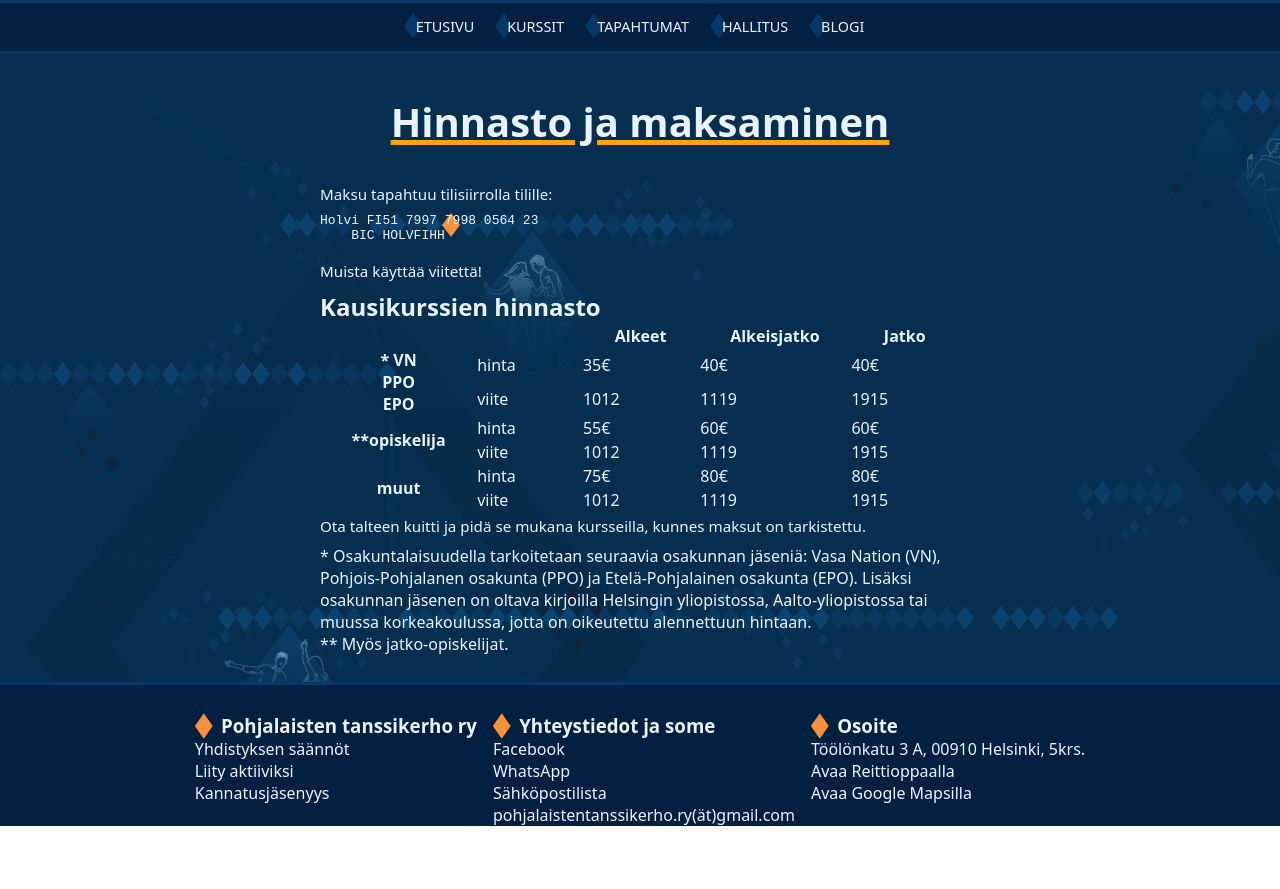
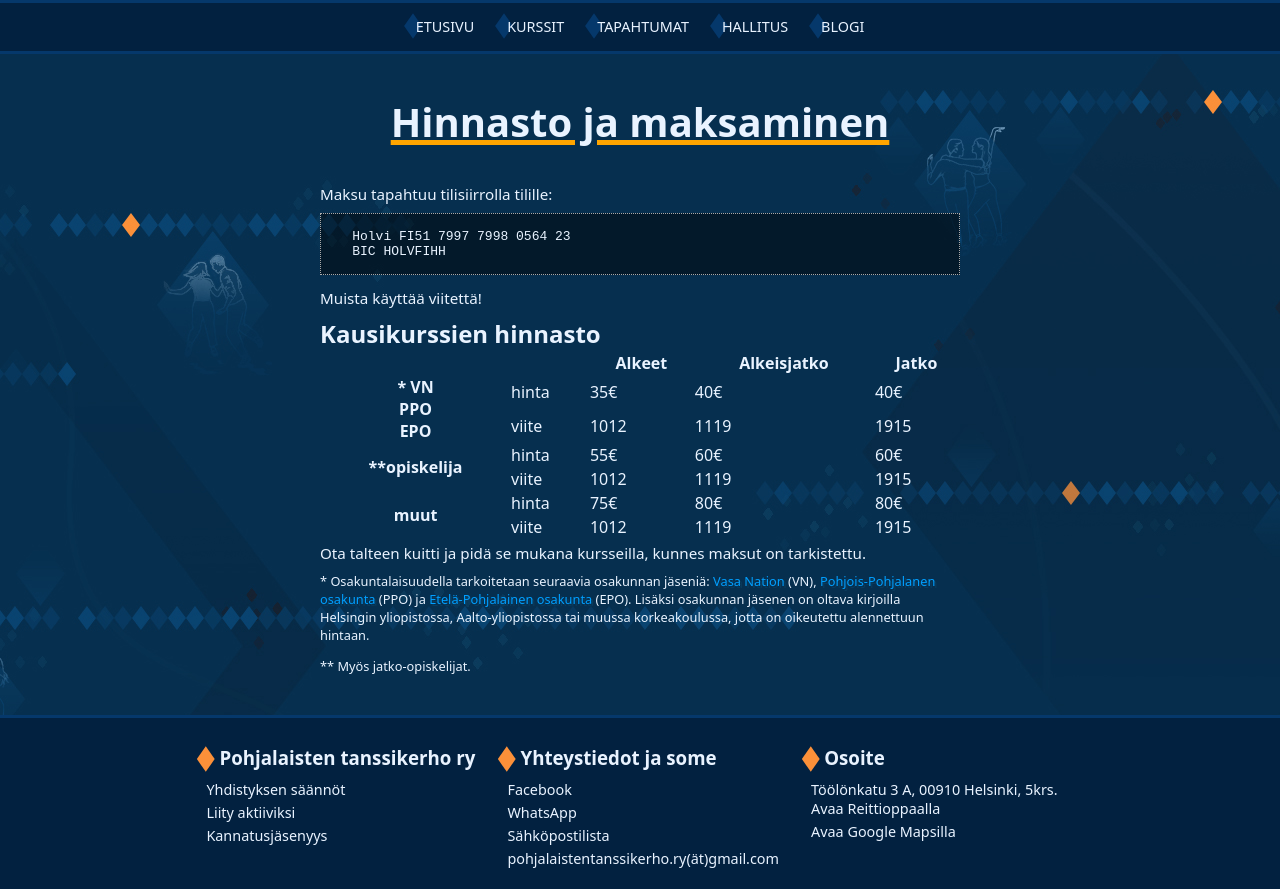
Before and after one commit to pohjalaisten-tanssikerho/web, a SvelteKit app: page /kurssit/hinnasto-ja-maksaminen in a window 1280 px wide. Before the commit the page ends 826 px from the top, so only its background shows below. Built offline with nearby package versions, Linux system fonts and the light colour scheme.

Commit message:
Tweak global CSS

```diff
--- a/src/app.html
+++ b/src/app.html
@@ -14,7 +14,11 @@
       --color-white: #E9F3FF;
       --color-orange: #FB9039;
       --color-night-blue: #022140;
+      --color-gray-blue:  #0B3C5D;
       --color-light-blue: #05386B;
+      --color-bright-blue: #009fff;
+
+      --list-padding-bottom: .3em;
     }
     * {
       margin: 0;
@@ -27,6 +31,7 @@
       font-family: "Noto Sans", "Noto Sans JP", "Meiryo", "sans-serif";
       color: var(--color-white);
       background-image: url(/img/bg.jpg);
+      background-position: 50% 0;
     }
   </style>
 </html>
--- a/src/routes/+layout.svelte
+++ b/src/routes/+layout.svelte
@@ -128,7 +128,7 @@
     nav.header-middle {
       z-index: 1;
     }
-nav.header-middle span h4::before {
+    nav.header-middle span > h4::before {
       content: " ";
       width: 18px;
       height: 18px;
@@ -148,8 +148,9 @@ nav.header-middle span h4::before {
       padding-top: 1.7em;
       section {
         position: relative;
+        padding: 0 1em 1em 0;
         h3 {
-        padding-left: 1.4em;
+          padding: 0 0 .5em .7em;
         }
         h3::before {
           content: " ";
@@ -158,13 +159,17 @@ nav.header-middle span h4::before {
           position: absolute;
           background-color: #fb9039;
           transform: scaleX(0.7) rotate(45deg);
-          left: 0;
+          left: -.5em;
           top: .25em;
         }
         nav {
           display: flex;
           flex-wrap: nowrap;
           flex-direction: column;
+          font-size: .9em;
+          a {
+            padding-bottom: var(--list-padding-bottom);
+          }
         }
       }
     }
@@ -172,7 +177,8 @@ nav.header-middle span h4::before {
   main {
     padding-bottom: 1.7em;
     * {
-      width: 640px;
+      /* width: 640px; */
+      width: min(100% - 2rem, 640px);
       margin: 0 auto;
 
     }
@@ -180,6 +186,36 @@ nav.header-middle span h4::before {
       margin-top: .2em;
       margin-bottom: .6em;
       font-size: .95em;
+    }
+    a {
+      color: var(--color-bright-blue);
+      text-shadow: 2px 2px var(--color-gray-blue);
+    }
+    strong {
+      color: var(--color-orange);
+    }
+    pre {
+      /* padding: 1.1em 1em; */
+      margin-bottom: 1em;
+      border: dotted 1px #A9A9A9;
+      background-color: rgba(0,0,0,.47);
+    }
+    ul {
+      position: relative;
+      list-style-type: none;
+      padding-left: .2em;
+      transform: translateX(.3em);
+    }
+    ul li:after {
+      position: absolute;
+      content: "";
+      /* background-color: var(--color-orange); */
+      background-color: var(--color-orange);
+      width: .65em;
+      height: .65em;
+      /* top: 50%; */
+      left: 0;
+      transform: translateY(.5em) scaleX(0.7) rotate(45deg);
     }
     ol {
       padding-left: 3em;
@@ -195,6 +231,10 @@ nav.header-middle span h4::before {
     }
     .jumbotron, .sections {
       width: unset;
+    }
+    .footnote {
+      font-size: .8em;
+      margin-bottom: 1em;
     }
   }
   // navigation max-width
@@ -264,6 +304,7 @@ nav.header-middle span h4::before {
             ol li {
               display: block;
               text-transform: none;
+              padding-bottom: .2em;
               a {
                 margin: 0;
                 font-size: .9em;
```
Also changed, not shown: src/routes/kurssit/hinnasto-ja-maksaminen/+page.svelte (+5 -3 lines). Lines whose indentation alone changed are shown as unchanged.
